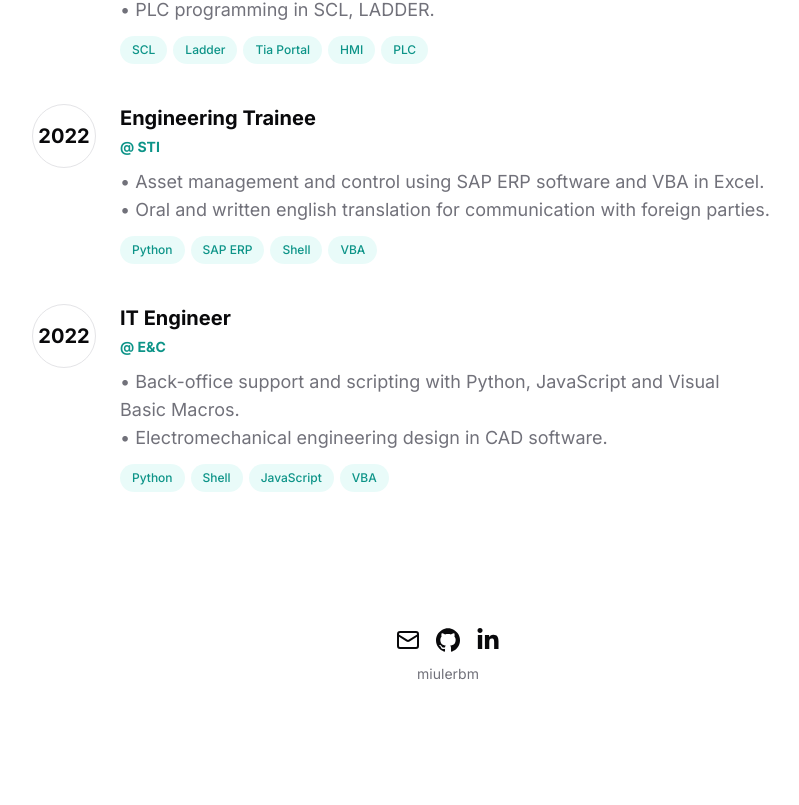
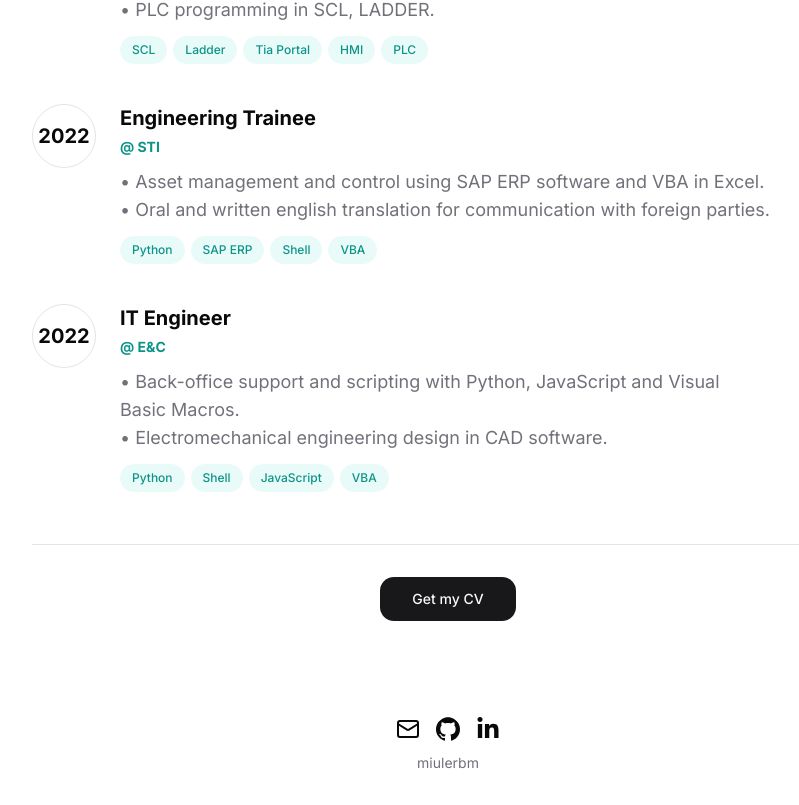
Before and after one commit to miulerbm/miuler-dev, a Next.js app: page /about in a window 1280 px wide. Shown: the part 1027-1832 px from the top of the page, without its empty margins (192-991 px from the left). Before the commit the page ends 1743 px from the top, so only its background shows below. Built offline with nearby package versions, Linux system fonts and the light colour scheme; no server answers.

Commit message:
Adding cv

```diff
--- a/app/about/page.tsx
+++ b/app/about/page.tsx
@@ -1,7 +1,10 @@
 import Timeline from "@/components/timeline";
 import { Avatar, AvatarFallback, AvatarImage } from "@/components/ui/avatar";
+import { buttonVariants } from "@/components/ui/button";
 import { siteConfig } from "@/config/site";
+import { cn } from "@/lib/utils";
 import { Metadata } from "next";
+import Link from "next/link";
 
 export const metadata: Metadata = {
   title: "About Me",
@@ -53,6 +56,19 @@ export default async function AboutPage() {
         </div>
         <hr className="my-8" />
         <Timeline />
+        <hr className="my-8" />
+        <div className="flex flex-row justify-center">
+          <Link
+            target="_blank"
+            href="https://drive.google.com/file/d/1mPAxMKi1W5rXFAjojRBVLVBJrM8mCbax/view?usp=sharing"
+            className={cn(
+              buttonVariants({ size: "lg" }),
+              "w-full sm:w-fit hover:scale-105"
+            )}
+          >
+            Get my CV
+          </Link>
+        </div>
       </div>
     </div>
   );
```
